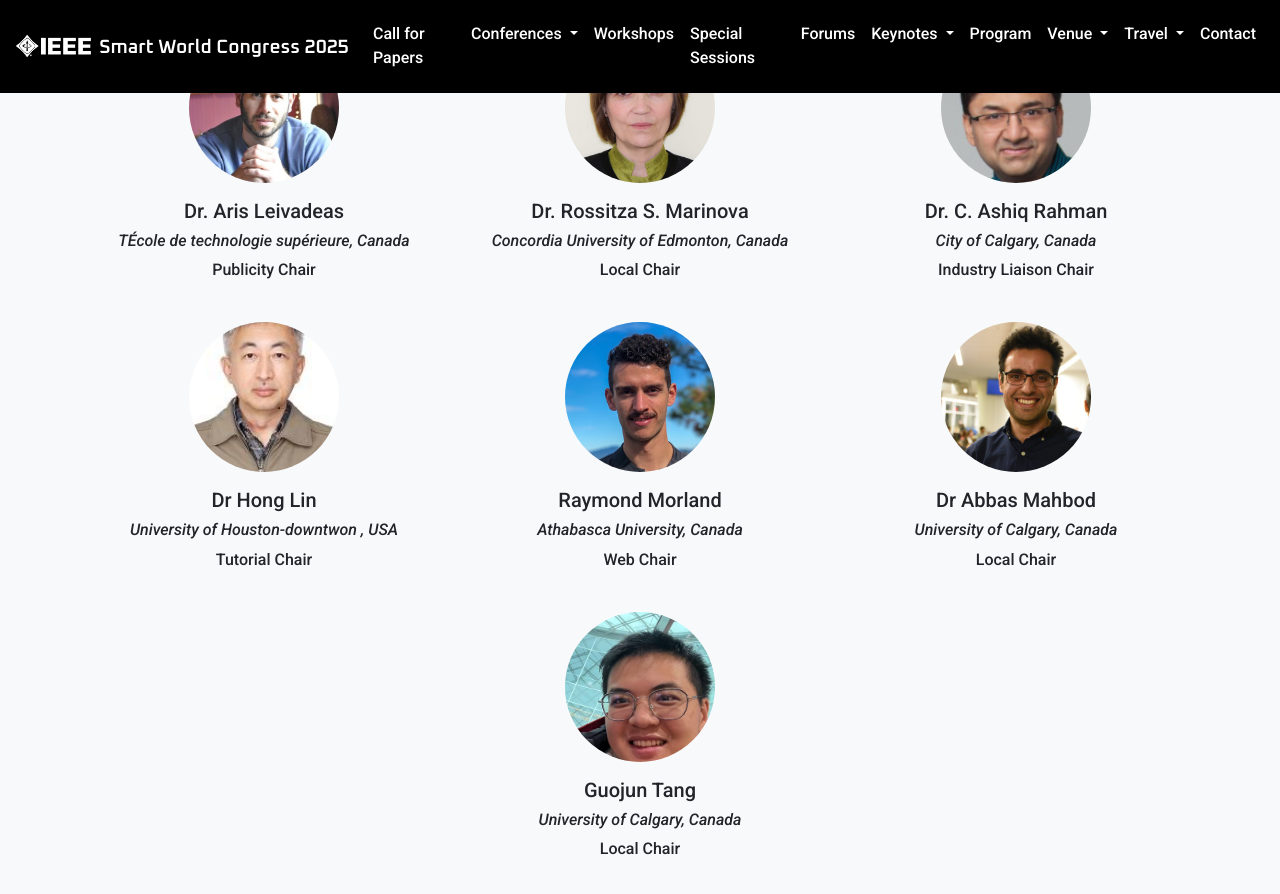
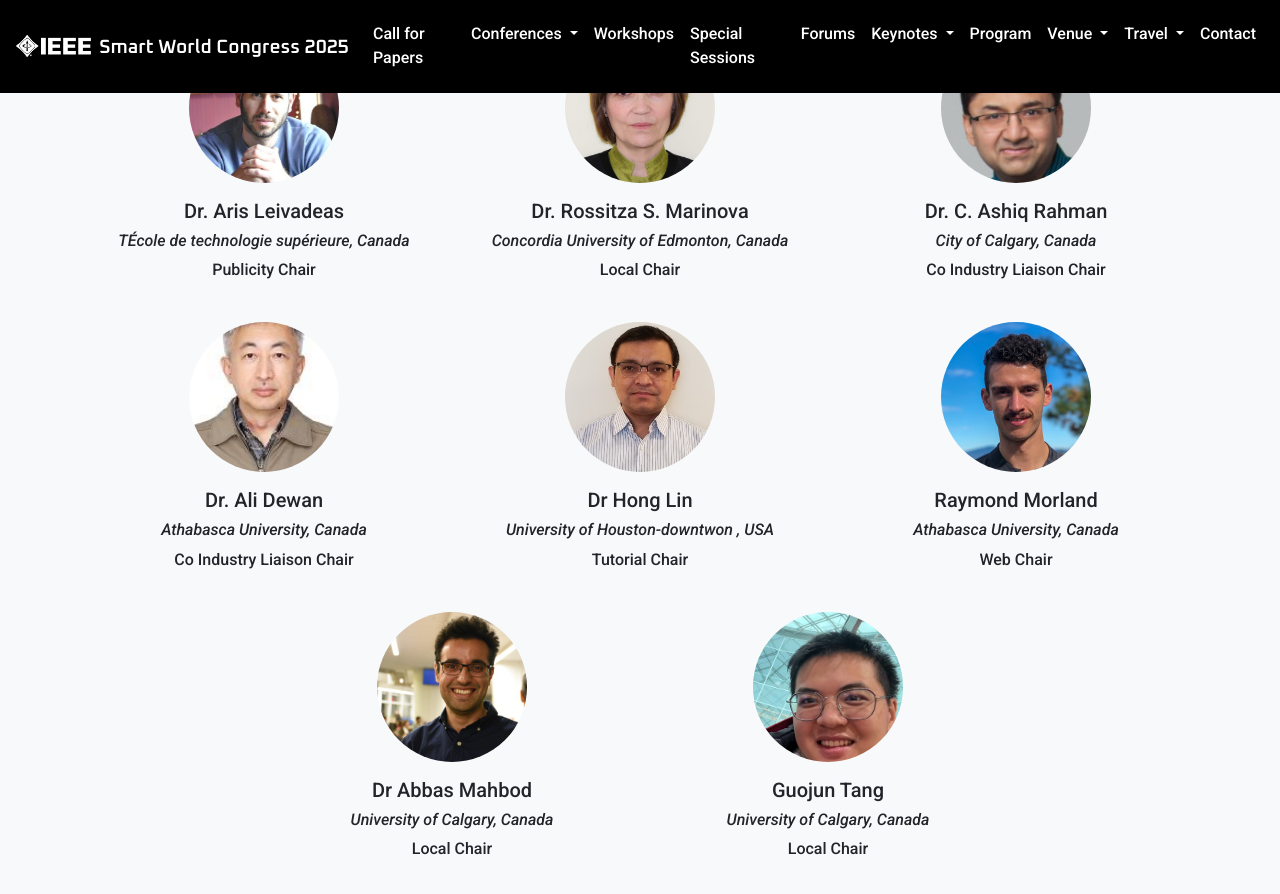
Before and after one commit to IEEE-SWC-2025/IEEE-SWC-2025.github.io, a Jekyll site: the page built from index.html, in a window 1280 px wide and 900 px high, scrolled down 3044 px. Shown: the top 894 px of the window. Built offline with Jekyll 4.4.1, drawn with Linux system fonts in a browser that asks for light colours.

Commit message:
Update index.html

```diff
--- a/index.html
+++ b/index.html
@@ -277,7 +277,7 @@
         />
         <h5>Dr. C. Ashiq Rahman</h5>
         <h6><i>City of Calgary, Canada</i></h6>
-        <p>Industry Liaison Chair</p>
+        <p>Co Industry Liaison Chair</p>
       </div>
       <div class="col-md-4 col-sm-6">
         <img
@@ -285,6 +285,18 @@
           alt="DR Hong Lin"
           class="circle-img mb-3"
         />
+
+        <h5>Dr. Ali Dewan</h5>
+        <h6><i>Athabasca University, Canada</i></h6>
+        <p>Co Industry Liaison Chair</p>
+      </div>
+      <div class="col-md-4 col-sm-6">
+        <img
+          src="/assets/images/ali.jpg"
+          alt="DR Hong Lin"
+          class="circle-img mb-3"
+        />
+
         <h5>Dr Hong Lin</h5>
         <h6><i>University of Houston-downtwon , USA</i></h6>
         <p>Tutorial Chair</p>
```
